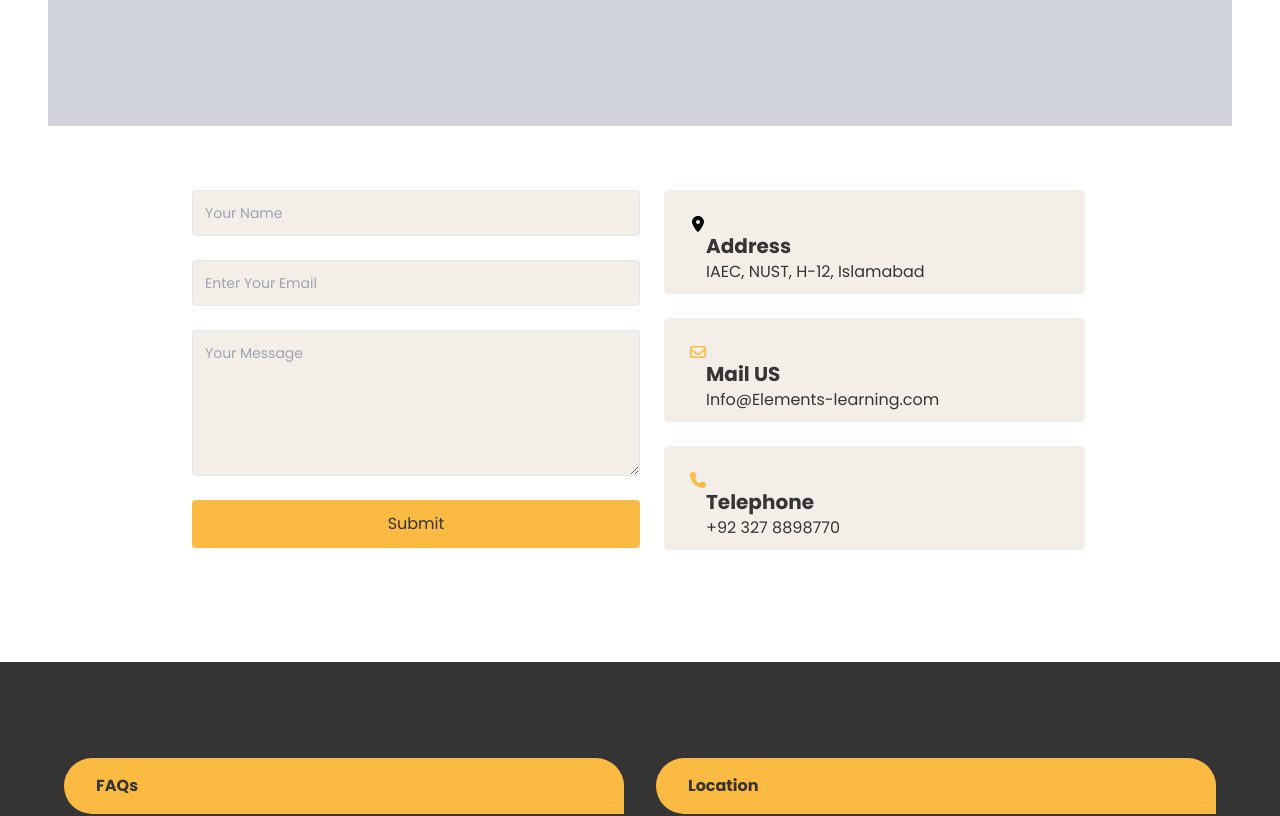
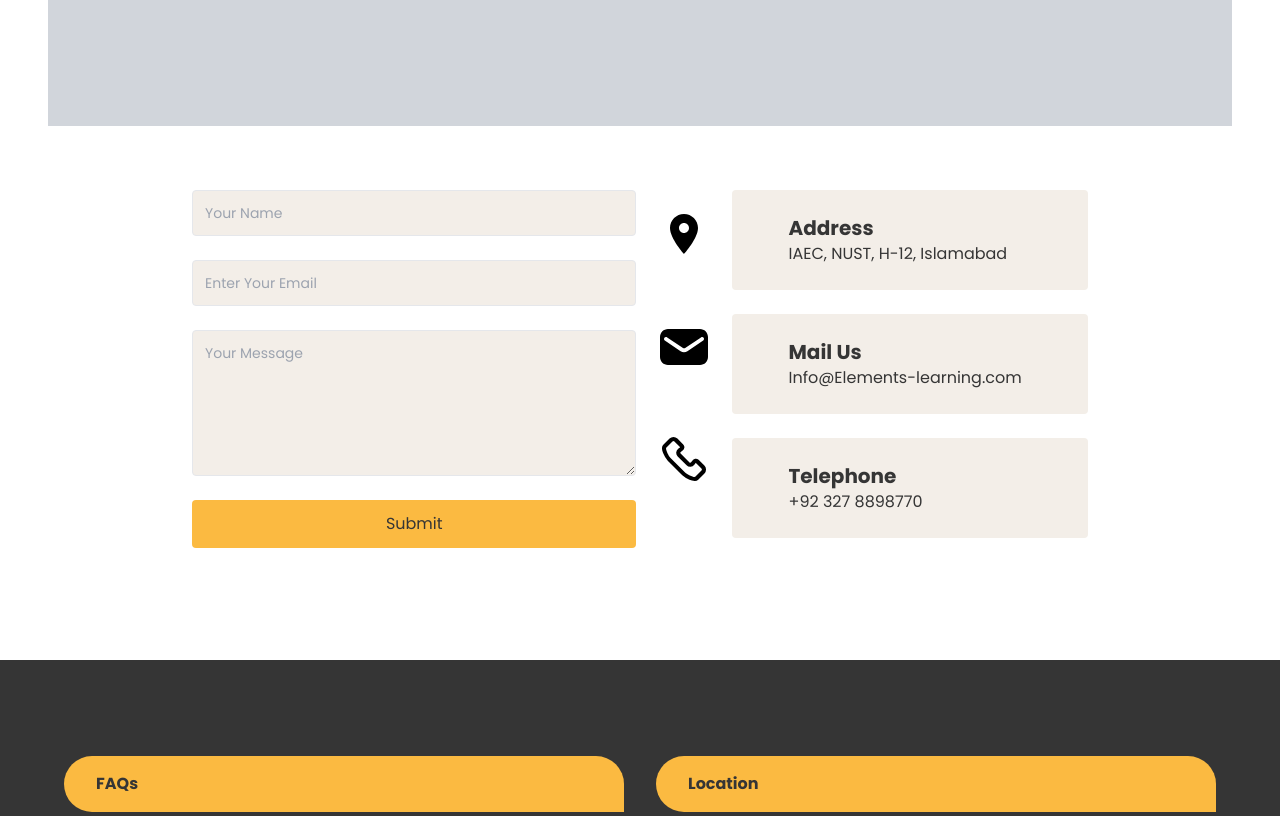
Before and after one commit to TahaShah141/elements-learning, a React (Vite) app: page /contact in a window 1280 px wide. Shown: the part 1140-1956 px from the top of the page. Built offline with nearby package versions, Linux system fonts and the light colour scheme.

Commit message:
contact page form

```diff
--- a/src/Pages/ContactPage.jsx
+++ b/src/Pages/ContactPage.jsx
@@ -1,11 +1,12 @@
 import { Footer } from "../components/Footer"
+
 
 export const ContactPage = () => {
   return (
     <div className="flex flex-col grid-cols-2">
       <section className="bg-[#F3EEE8] w-full p-4">
         <div className="flex grid-cols-1">
-          <h1 className="sm:text-4xl md:text-6xl lg:text-8xl font-bold py-36 px-20 md:px-28">Contact <br /> US </h1>
+          <h1 className="sm:text-4xl md:text-6xl lg:text-8xl font-bold py-36 px-20 md:px-28">Contact <br /> Us </h1>
           <div className="bg-gray-300 w-[600px] h-[75vh] pl-10"></div>
         </div>
       </section>
@@ -15,30 +16,38 @@ export const ContactPage = () => {
         <p className="text-center text-lg px-44 py-1">Got question or feedback? We're here to help! Reach out to us through the contact form below, and our team will get back to you as soon as possible</p>
         <div className="bg-gray-300 w-full h-96 p-32"></div>
         </div>
-        <div className="flex flex-wrap py-16 px-36 space-x-6">
+        <div className="flex py-16 px-36 space-x-6">
           <div className=" w-1/2 space-y-4">
             <form action="">
               <div className="flex flex-col gap-6">
-                <input type="text" placeholder="Your Name" className="bg-[#F3EEE8] border boeder-gray-300 text-sm rounded focus:ring-0  focus:border-[#FBBA41] block w-full p-3" />
-                <input type="email" placeholder="Enter Your Email" className="bg-[#F3EEE8] border boeder-gray-300 text-sm rounded focus:ring-0  focus:border-[#FBBA41] block w-full p-3" />
-                <textarea name="comments" id="comments" placeholder="Your Message" rows="6" className="bg-[#F3EEE8] border boeder-gray-300 text-sm rounded focus:ring-0  focus:border-[#FBBA41] block w-full p-3"></textarea>
+                <input type="text" placeholder="Your Name" className="bg-[#F3EEE8] border boeder-gray-300 text-sm rounded focus:ring-0  focus:outline-[#FBBA41] block w-full p-3" />
+                <input type="email" placeholder="Enter Your Email" className="bg-[#F3EEE8] border boeder-gray-300 text-sm rounded focus:ring-0  focus:outline-[#FBBA41] block w-full p-3" />
+                <textarea name="comments" id="comments" placeholder="Your Message" rows="6" className="bg-[#F3EEE8] border boeder-gray-300 text-sm rounded focus:ring-0  focus:outline-[#FBBA41] block w-full p-3"></textarea>
                 <button className="bg-[#FBBA41] rounded p-3">Submit</button>
               </div>
              </form>
           </div>
-          <div className="w-[47%] space-y-6">
-            <div className="bg-[#F3EEE8] rounded mb-6 p-2.5 ">
-            <svg className="h-8 w-12 pt-4" xmlns="http://www.w3.org/2000/svg" viewBox="0 0 384 512"><path d="M215.7 499.2C267 435 384 279.4 384 192C384 86 298 0 192 0S0 86 0 192c0 87.4 117 243 168.3 307.2c12.3 15.3 35.1 15.3 47.4 0zM192 128a64 64 0 1 1 0 128 64 64 0 1 1 0-128z"/></svg>
+          <div className="grid pt-5">
+            <div className="w-12">
+              <svg viewBox="0 0 48 48" xmlns="http://www.w3.org/2000/svg"><path d="M24 4c-7.73 0-14 6.27-14 14 0 10.5 14 26 14 26s14-15.5 14-26c0-7.73-6.27-14-14-14zm0 19c-2.76 0-5-2.24-5-5s2.24-5 5-5 5 2.24 5 5-2.24 5-5 5z"/><path d="M0 0h48v48h-48z" fill="none"/></svg>
+            </div>
+            <div className="w-12">
+            <svg version="1.1" viewBox="0 0 24 24" xml:space="preserve" xmlns="http://www.w3.org/2000/svg" xmlns:xlink="http://www.w3.org/1999/xlink"><g id="info"/><g id="icons"><path d="M20,3H4C1.8,3,0,4.8,0,7v10c0,2.2,1.8,4,4,4h16c2.2,0,4-1.8,4-4V7C24,4.8,22.2,3,20,3z M21.6,8.8l-7.9,5.3   c-0.5,0.3-1.1,0.5-1.7,0.5s-1.2-0.2-1.7-0.5L2.4,8.8C2,8.5,1.9,7.9,2.2,7.4C2.5,7,3.1,6.9,3.6,7.2l7.9,5.3c0.3,0.2,0.8,0.2,1.1,0   l7.9-5.3c0.5-0.3,1.1-0.2,1.4,0.3C22.1,7.9,22,8.5,21.6,8.8z" id="email"/></g></svg>
+            </div>
+            <div className="w-12 ">
+            <svg data-name="Layer 1" id="Layer_1" viewBox="0 0 24 24" xmlns="http://www.w3.org/2000/svg"><title/><path d="M22.19,15.3,19.3,12.42a2,2,0,0,0-1.73-.56,2,2,0,0,0-1.42,1l-.62.8a.53.53,0,0,1-.38.2.5.5,0,0,1-.39-.15L10.32,9.24a.54.54,0,0,1-.15-.4.53.53,0,0,1,.2-.37l.8-.62a2,2,0,0,0,1-1.42,2,2,0,0,0-.56-1.74L8.7,1.81a2.85,2.85,0,0,0-3.93,0L1.66,4.93c-.87.86-.88,2.33,0,4.38a12.2,12.2,0,0,0,2.21,3.6l7.26,7.26a12.2,12.2,0,0,0,3.6,2.21,7.17,7.17,0,0,0,2.6.62,2.38,2.38,0,0,0,1.78-.66l3.12-3.11A2.79,2.79,0,0,0,22.19,15.3Zm-1.45,2.48-3.12,3.11c-.59.43-3.88-1-5.08-2.17L5.28,11.46C4.08,10.25,2.68,7,3.11,6.38L6.22,3.26a.74.74,0,0,1,1,0L10.1,6.09l-1,.76a2.62,2.62,0,0,0-1,1.87,2.59,2.59,0,0,0,.75,2l4.44,4.44a2.55,2.55,0,0,0,2,.75,2.62,2.62,0,0,0,1.87-1l.67-.86V14l0-.09,2.89,2.88A.74.74,0,0,1,20.74,17.78Z"/></svg>
+            </div>
+          </div>
+          <div className="w-2/5 space-y-6">
+            <div className="bg-[#F3EEE8] rounded mb-6 p-6 ">
             <h1 className="text-xl font-bold px-8">Address</h1>
             <p className="px-8 ">IAEC, NUST, H-12, Islamabad</p>
             </div>
-            <div className="bg-[#F3EEE8] rounded mb-6 p-2.5">
-            <svg className="h-8 w-12 pt-4" xmlns="http://www.w3.org/2000/svg"  viewBox="0 0 512 512"><path fill="#fbba41" d="M64 112c-8.8 0-16 7.2-16 16v22.1L220.5 291.7c20.7 17 50.4 17 71.1 0L464 150.1V128c0-8.8-7.2-16-16-16H64zM48 212.2V384c0 8.8 7.2 16 16 16H448c8.8 0 16-7.2 16-16V212.2L322 328.8c-38.4 31.5-93.7 31.5-132 0L48 212.2zM0 128C0 92.7 28.7 64 64 64H448c35.3 0 64 28.7 64 64V384c0 35.3-28.7 64-64 64H64c-35.3 0-64-28.7-64-64V128z"/></svg>
-            <h1 className="text-xl font-bold px-8">Mail US</h1>
+            <div className="bg-[#F3EEE8] rounded mb-6 p-6 ">
+            <h1 className="text-xl font-bold px-8">Mail Us</h1>
             <p className="px-8 ">Info@Elements-learning.com</p>
             </div>
-            <div className="bg-[#F3EEE8] rounded p-2.5">
-            <svg className="h-8 w-12 pt-4" xmlns="http://www.w3.org/2000/svg" height="12" width="12" viewBox="0 0 512 512"><path fill="#fbba41" d="M164.9 24.6c-7.7-18.6-28-28.5-47.4-23.2l-88 24C12.1 30.2 0 46 0 64C0 311.4 200.6 512 448 512c18 0 33.8-12.1 38.6-29.5l24-88c5.3-19.4-4.6-39.7-23.2-47.4l-96-40c-16.3-6.8-35.2-2.1-46.3 11.6L304.7 368C234.3 334.7 177.3 277.7 144 207.3L193.3 167c13.7-11.2 18.4-30 11.6-46.3l-40-96z"/></svg>
+            <div className="bg-[#F3EEE8] rounded p-6 ">
             <h1 className="text-xl font-bold px-8">Telephone</h1>
             <p className="px-8">+92 327 8898770</p>
             </div>
```
